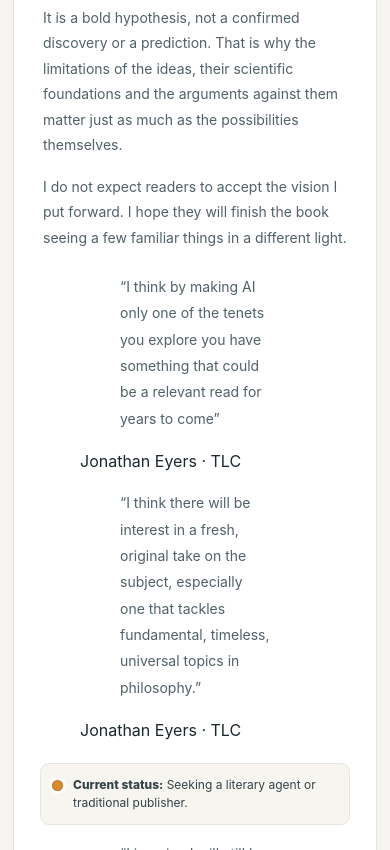
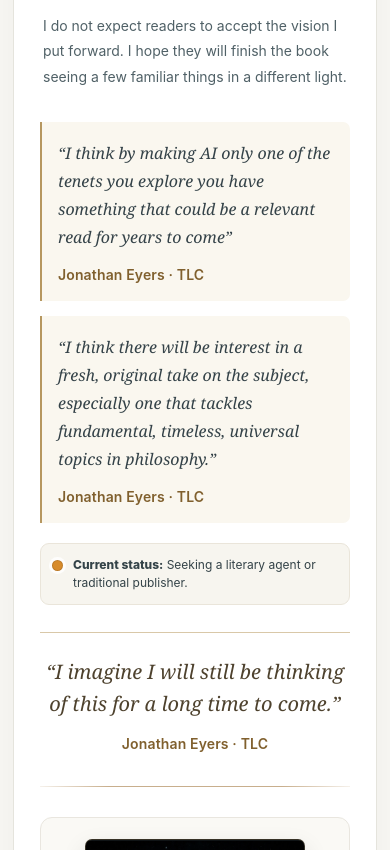
Before and after one commit to paintercork-ux/mariusz-gorlowski-author, a website: page writing/index.html in a window 390 px wide. Shown: the part 2395-3245 px from the top of the page. Drawn offline with Linux system fonts and the light colour scheme.

Commit message:
Add approved Jonathan Eyers quotations: v4.css

```diff
--- a/v4.css
+++ b/v4.css
@@ -171,3 +171,24 @@
  .v4-author-photo img{border-radius:8px;}
  .v4-author-photo figcaption{font-size:10px;}
 }
+
+/* Jonathan Eyers: original editorial-report quotations, signature only. */
+.v4-books .tlc-review{margin:23px 0 25px;padding:20px 23px 18px;border:0;border-left:2px solid #b69760;background:#faf7ef;border-radius:0 7px 7px 0;min-width:0;}
+.v4-books .tlc-review blockquote{margin:0;padding:0;border:0;}
+.v4-books .paper-card .tlc-review p{margin:0;max-width:none;font-family:var(--serif);font-size:1.0625rem;font-style:italic;font-weight:400;line-height:1.75;color:#344248;overflow-wrap:break-word;}
+.v4-books .tlc-review figcaption{margin:13px 0 0;font-family:var(--sans);font-size:.875rem;font-style:normal;font-weight:600;line-height:1.5;letter-spacing:.01em;color:#80602e;}
+.v4-books .tlc-review-pair{display:grid;grid-template-columns:repeat(2,minmax(0,1fr));gap:18px;margin:25px 0 0;}
+.v4-books .tlc-review-pair .tlc-review{margin:0;}
+.v4-books .tlc-review--closing{margin:27px auto 0;padding:28px 26px 16px;border-left:0;border-top:1px solid #d9c8a8;border-radius:0;background:none;text-align:center;}
+.v4-books .paper-card .tlc-review--closing p{max-width:47ch;margin:0 auto;font-size:clamp(1.25rem,2vw,1.5625rem);line-height:1.6;color:#4e422e;}
+@media(max-width:760px){
+ .v4-books .tlc-review-pair{grid-template-columns:1fr;gap:15px;}
+ .v4-books .tlc-review{padding:18px 19px 17px;}
+ .v4-books .tlc-review--closing{padding:24px 9px 11px;}
+}
+@media(max-width:420px){
+ .v4-books .tlc-review{padding:17px 16px 16px;}
+ .v4-books .paper-card .tlc-review p{font-size:1rem;line-height:1.75;}
+ .v4-books .paper-card .tlc-review--closing p{font-size:1.25rem;line-height:1.6;}
+ .v4-books .tlc-review--closing{padding:23px 5px 9px;}
+}
```
